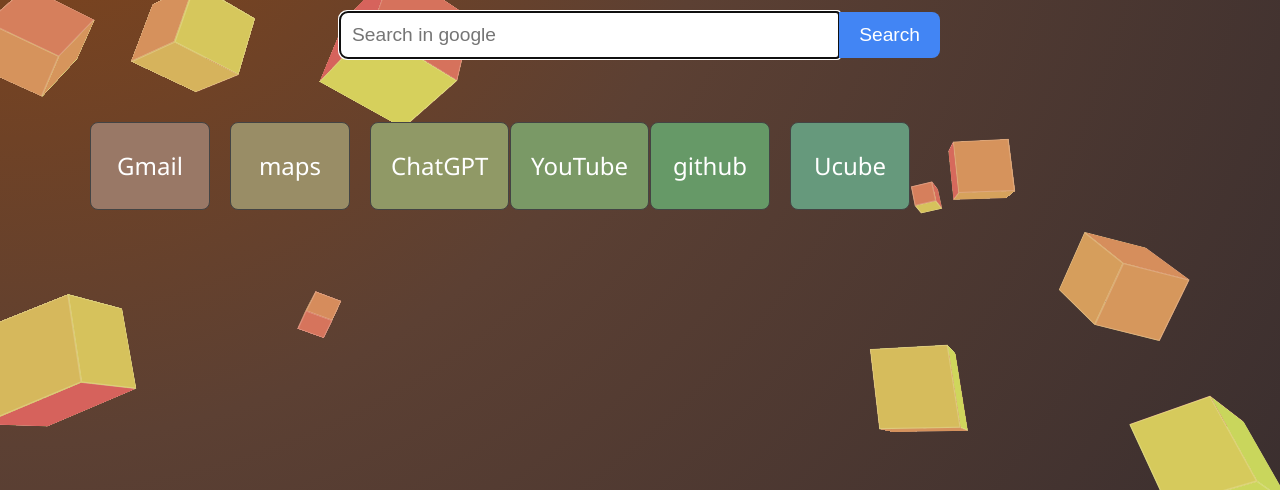
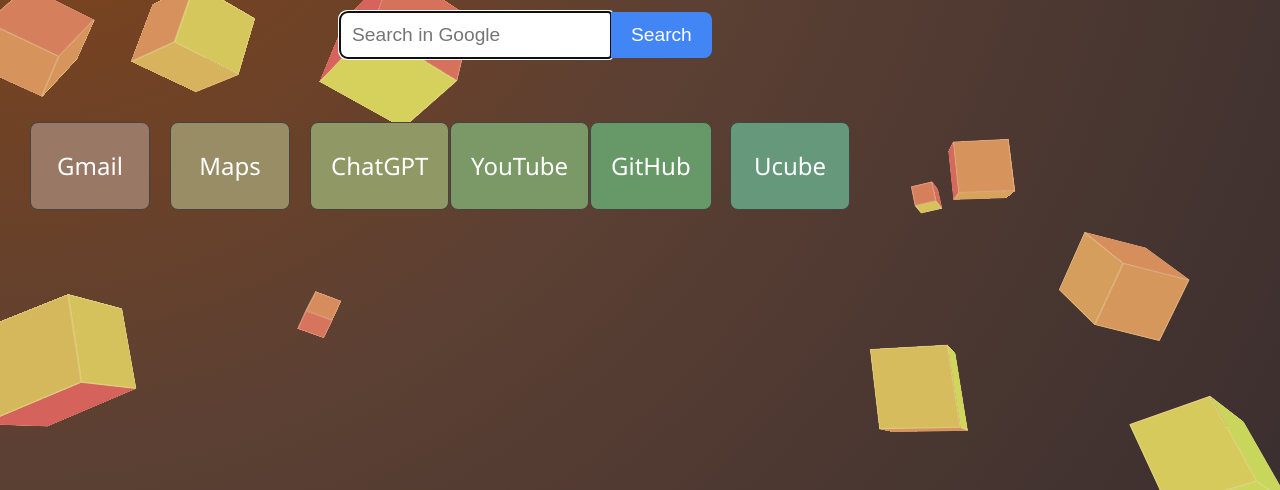
Before and after one commit to david-darmon/home_page, a plain HTML site: page index.html in a window 1280 px wide. Shown: the part 310-800 px from the top of the page. Drawn offline with Linux system fonts and the light colour scheme.

Commit message:
Refactor index.html for better structure and links
Updated HTML structure and improved accessibility features.

```diff
--- a/index.html
+++ b/index.html
@@ -1,29 +1,55 @@
+
 <!DOCTYPE html>
 <html lang="he">
 <head>
+  <meta charset="UTF-8">
+  <meta name="viewport" content="width=device-width, initial-scale=1.0">
+  <title>Google</title>
   <link rel="stylesheet" href="home_page_css.css">
-  <meta charset="UTF-8" />
-  <meta name="viewport" content="width=device-width, initial-scale=1.0"/>
-  <title>google</title>
 </head>
 <body>
+
   <div id="background"></div>
 
+  <main class="page-content">
     <h1>google</h1>
+
     <div id="clock">00:00:00</div>
 
-  <form id="search-box" action="https://www.google.com/search" method="get">
-    <input type="text" name="q" placeholder="Search in google" autofocus>
+    <form id="search-box"
+          action="https://www.google.com/search"
+          method="get">
+      <input
+        type="text"
+        name="q"
+        placeholder="Search in Google"
+        autofocus>
       <button type="submit">Search</button>
     </form>
+
     <div class="buttons">
-  <div class="quick-links"> <a href="https://gmail.com" target="_blank">Gmail</a> </div>
-  <div class="quick-links"> <a href="https://maps.google.com" target="_blank">maps</a> </div>
-  <div class="quick-links"> <a href="https://chat.openai.com" target="_blank">ChatGPT</a> </div>
-  <div class="quick-links"> <a href="https://youtube.com" target="_blank">YouTube</a> </div>
-  <div class="quick-links"> <a href="https://github.com" target="_blank">github</a> </div>
-  <div class="quick-links"> <a href="https://moodle.youcube.co.il/my/courses.php" target="_blank">Ucube</a> </div>
+      <div class="quick-links">
+        <a href="https://gmail.com" target="_blank" rel="noopener noreferrer">Gmail</a>
       </div>
-<script src="home_page_js.js"></script>
+      <div class="quick-links">
+        <a href="https://maps.google.com" target="_blank" rel="noopener noreferrer">Maps</a>
+      </div>
+      <div class="quick-links">
+        <a href="https://chatgpt.com" target="_blank" rel="noopener noreferrer">ChatGPT</a>
+      </div>
+      <div class="quick-links">
+        <a href="https://youtube.com" target="_blank" rel="noopener noreferrer">YouTube</a>
+      </div>
+      <div class="quick-links">
+        <a href="https://github.com" target="_blank" rel="noopener noreferrer">GitHub</a>
+      </div>
+      <div class="quick-links">
+        <a href="https://moodle.youcube.co.il/my/courses.php"
+           target="_blank" rel="noopener noreferrer">Ucube</a>
+      </div>
+    </div>
+  </main>
+
+  <script type="module" src="home_page_js.js"></script>
 </body>
 </html>
```
Lines whose indentation alone changed are shown as unchanged.
